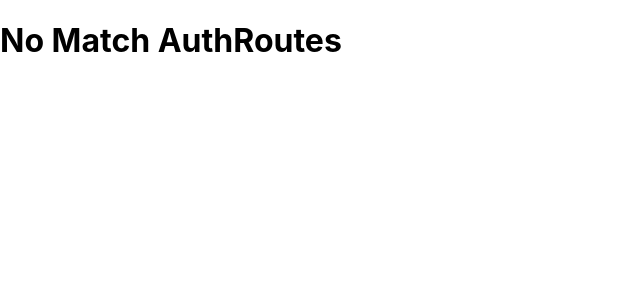
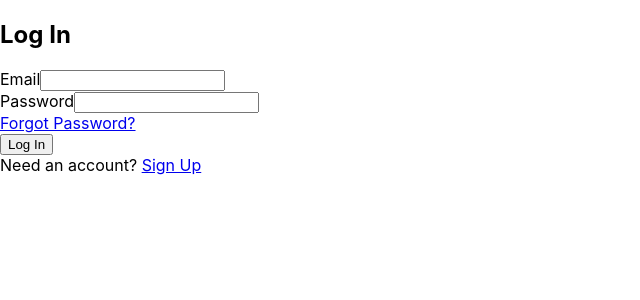
Before and after one commit to ybaha/react-stock-game, a React (Create React App) app in the folder client/: page /react-stock-game/login in a window 1280 px wide. Shown: the top 300 px of the page, without its empty margins (0-640 px from the left). Built offline with nearby package versions, Linux system fonts and the light colour scheme; no server answers.

Commit message:
url changes

```diff
--- a/client/src/App/Rightbar.js
+++ b/client/src/App/Rightbar.js
@@ -17,7 +17,7 @@ export default function Rightbar() {
 
     try {
       await logout()
-      history.push("/login")
+      history.push("/react-stock-game/login")
     } catch {
       setError("Failed to log out")
     }
--- a/client/src/Auth/ForgotPassword.js
+++ b/client/src/Auth/ForgotPassword.js
@@ -40,11 +40,11 @@ export default function ForgotPassword() {
             </button>
         </form>
         <div>
-          <Link to="/login">Login</Link>
+          <Link to="/react-stock-game/login">Login</Link>
         </div>
 
         <div>
-          Need an account? <Link to="/signup">Sign Up</Link>
+          Need an account? <Link to="/react-stock-game/signup">Sign Up</Link>
         </div>
       </div>
     </div>
--- a/client/src/Auth/Login.js
+++ b/client/src/Auth/Login.js
@@ -17,7 +17,7 @@ export default function Login() {
       setError("")
       setLoading(true)
       await login(emailRef.current.value, passwordRef.current.value)
-      history.push("/")
+      history.push("/react-stock-game/")
     } catch {
       setError("Failed to log in")
       setLoading(false)
@@ -47,7 +47,7 @@ export default function Login() {
         </form>
 
         <div>
-          Need an account? <Link to="/signup">Sign Up</Link>
+          Need an account? <Link to="/react-stock-game/signup">Sign Up</Link>
         </div>
       </div>
     </div>
--- a/client/src/Auth/PrivateRoute.js
+++ b/client/src/Auth/PrivateRoute.js
@@ -9,7 +9,7 @@ export default function PrivateRoute({ component: Component, ...rest }) {
     <Route
       {...rest}
       render={props => {
-        return currentUser ? <Component {...props} /> : <Redirect to="/login" />
+        return currentUser ? <Component {...props} /> : <Redirect to="/react-stock-game/login" />
       }}
     ></Route>
   )
--- a/client/src/Auth/Router.js
+++ b/client/src/Auth/Router.js
@@ -21,8 +21,8 @@ const Router = () => {
   const PrivateRoutes = () => {
     return (
       <Switch>
-        <PrivateRoute path="/" component={App} />
-        <PrivateRoute path="/update-profile" component={UpdateProfile} />
+        <PrivateRoute path="/react-stock-game/" component={App} />
+        <PrivateRoute path="/react-stock-game/update-profile" component={UpdateProfile} />
         {/* <Route render={() => <NoMatch text={"PrivateRoutes"} />} /> */}
       </Switch>
     )
@@ -32,10 +32,10 @@ const Router = () => {
   const AuthRoutes = () => {
     return (
       <Switch>
-        <Route exact path="/" component={Login} />
-        <Route path="/login" component={Login} />
-        <Route path="/signup" component={Signup} />
-        <Route path="/forgot-password" component={ForgotPassword} />
+        <Route exact path="/react-stock-game/" component={Login} />
+        <Route path="/react-stock-game/login" component={Login} />
+        <Route path="/react-stock-game/signup" component={Signup} />
+        <Route path="/react-stock-game/forgot-password" component={ForgotPassword} />
         <Route render={() => <NoMatch text={"AuthRoutes"} />} />
       </Switch>
     )
--- a/client/src/Auth/Signup.js
+++ b/client/src/Auth/Signup.js
@@ -22,7 +22,7 @@ export default function Signup() {
       setError("")
       setLoading(true)
       await signup(emailRef.current.value, passwordRef.current.value)
-      history.push("/")
+      history.push("/react-stock-game/")
 
     } catch {
       setError("Failed to create an account")
@@ -54,7 +54,7 @@ export default function Signup() {
       </form>
 
       <div>
-        Already have an account? <Link to="/login">Log In</Link>
+        Already have an account? <Link to="/react-stock-game/login">Log In</Link>
       </div>
     </>
   )
--- a/client/src/Auth/UpdateProfile.js
+++ b/client/src/Auth/UpdateProfile.js
@@ -36,7 +36,7 @@ export default function UpdateProfile() {
         setError("Failed to update account")
       })
       .finally(() => {
-        history.push("/")
+        history.push("/react-stock-game/")
       })
   }
 
```
